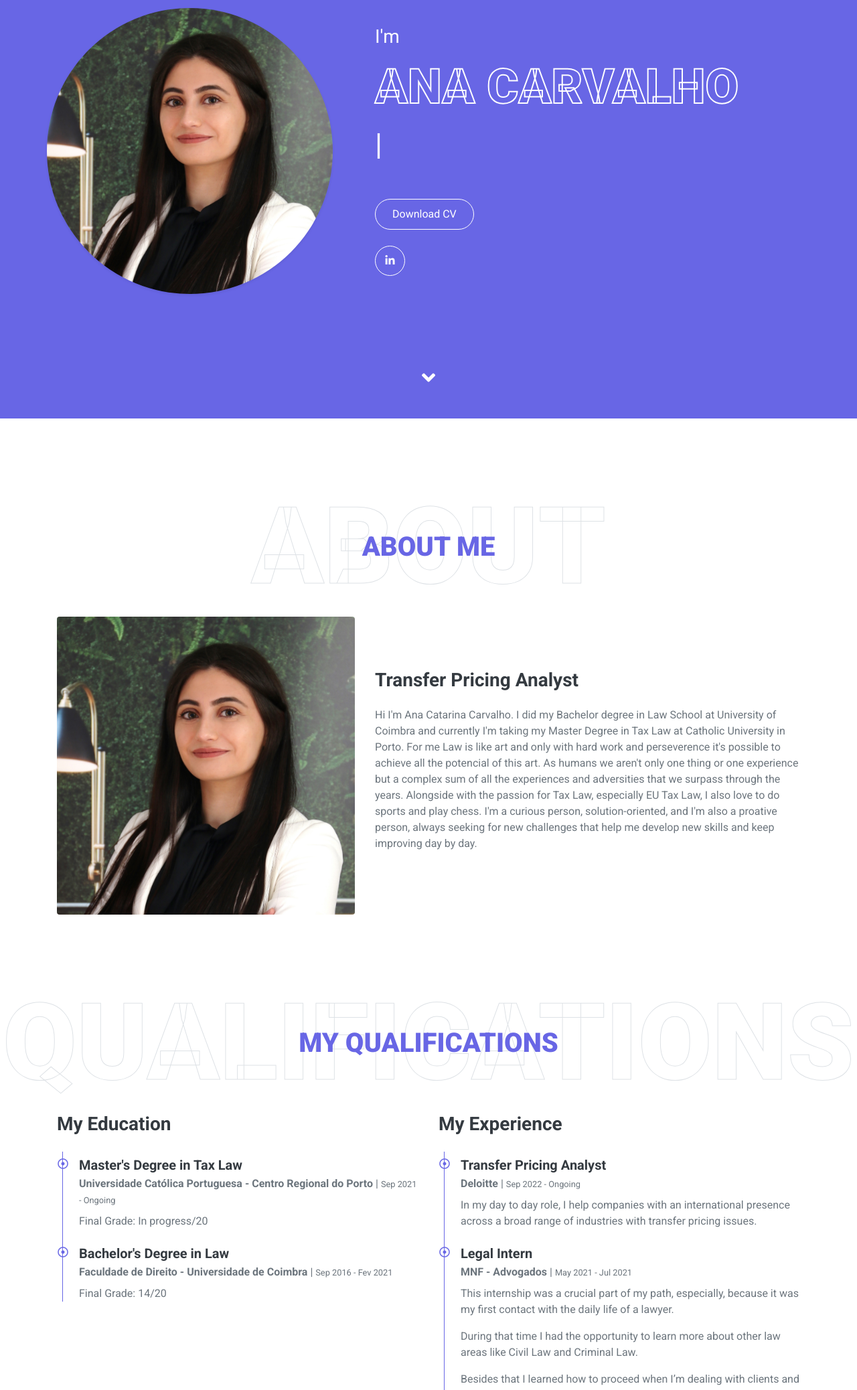
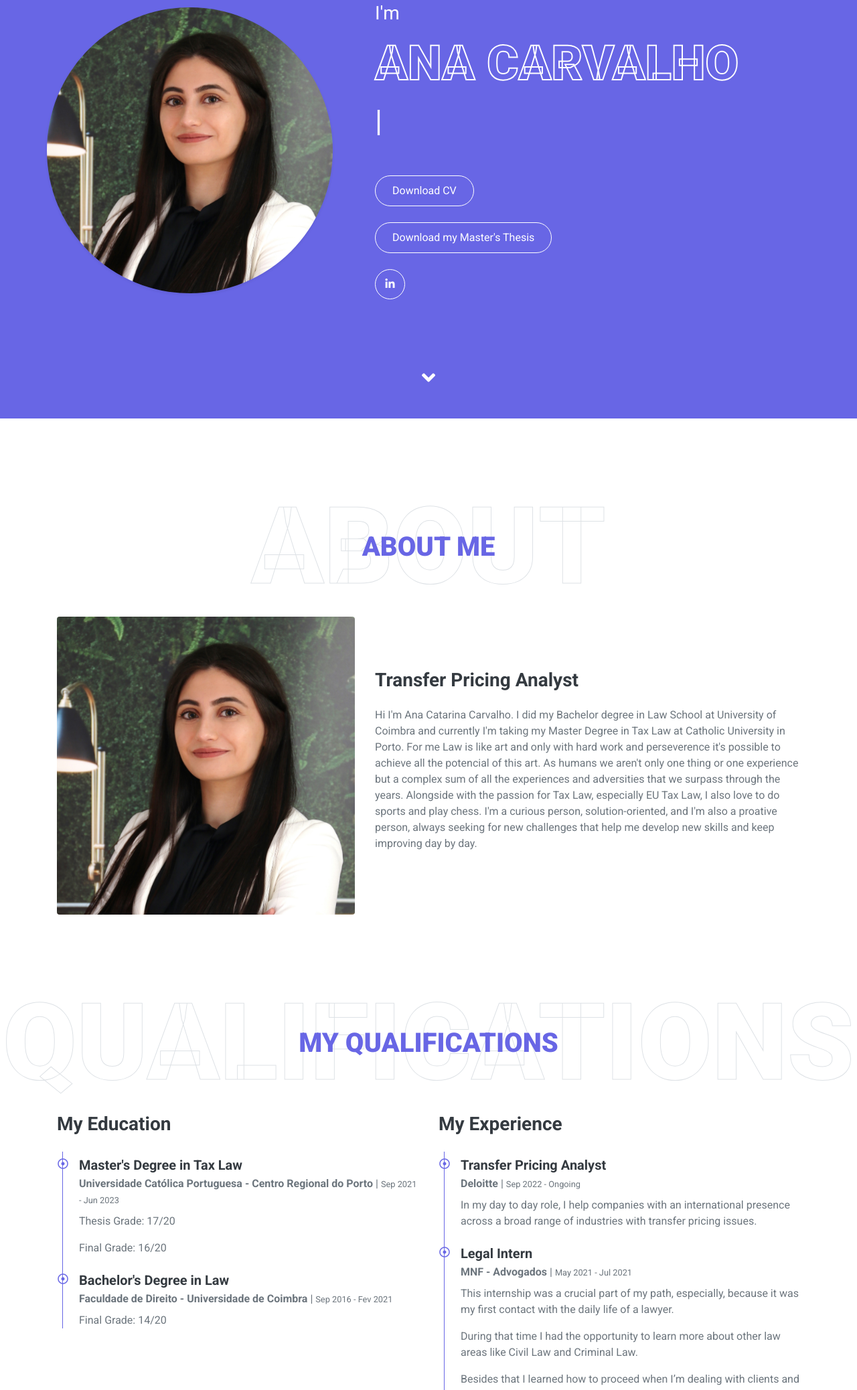
Before and after one commit to accc998/accc998.github.io, a plain HTML site: page index.html in a window 1280 px wide. Shown: the part 175-2251 px from the top of the page at 67% size. Drawn offline with nearby package versions, Linux system fonts and the light colour scheme.

Commit message:
Add master thesis + update cv

```diff
--- a/index.html
+++ b/index.html
@@ -69,9 +69,15 @@
         </div>
         <a
           target="_blank"
-          href="assets/pdf/Ana_Carvalho_Currículov8_ENG.pdf"
+          href="assets/pdf/Ana_Carvalho_Currículov9_ENG.pdf"
           class="btn btn-outline-primary d-none d-lg-block"
           >Download my CV</a
+        >
+        <a
+          target="_blank"
+          href="assets/pdf/Ana_Catarina_Carvalho_Dissertacao_Integral.pdf"
+          class="btn btn-outline-primary d-none d-lg-block ml-4"
+          >Download my Master's Thesis</a
         >
       </div>
     </nav>
@@ -111,9 +117,19 @@
             >
               <a
                 target="_blank"
-                href="./assets/pdf/Ana_Carvalho_Currículov8_ENG.pdf"
+                href="./assets/pdf/Ana_Carvalho_Currículov9_ENG.pdf"
                 class="btn btn-outline-light mr-md-5"
                 >Download CV</a
+              >
+            </div>
+            <div
+              class="d-flex align-items-center justify-content-center justify-content-lg-start pt-4"
+            >
+              <a
+                target="_blank"
+                href="./assets/pdf/Ana_Catarina_Carvalho_Dissertacao_Integral.pdf"
+                class="btn btn-outline-light mr-md-5"
+                >Download my Master's Thesis</a
               >
             </div>
             <br />
@@ -206,10 +222,13 @@
                 <h5 class="font-weight-bold mb-1">Master's Degree in Tax Law</h5>
                 <p class="mb-2">
                   <strong>Universidade Católica Portuguesa - Centro Regional do Porto</strong> |
-                  <small>Sep 2021 - Ongoing</small>
+                  <small>Sep 2021 - Jun 2023</small>
                 </p>
                 <p>
-                  Final Grade: In progress/20
+                  Thesis Grade: 17/20
+                </p>
+                <p>
+                  Final Grade: 16/20
                 </p>
 
               </div>
```
Also changed, not shown: 2 other files.
